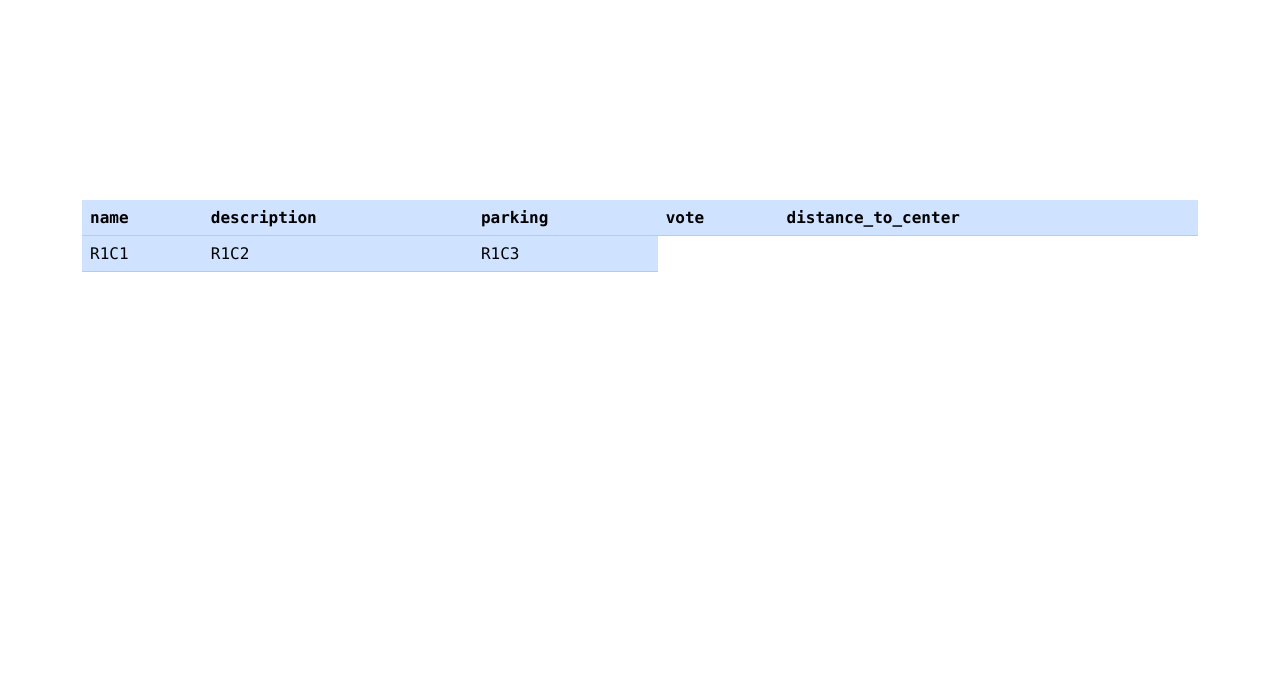
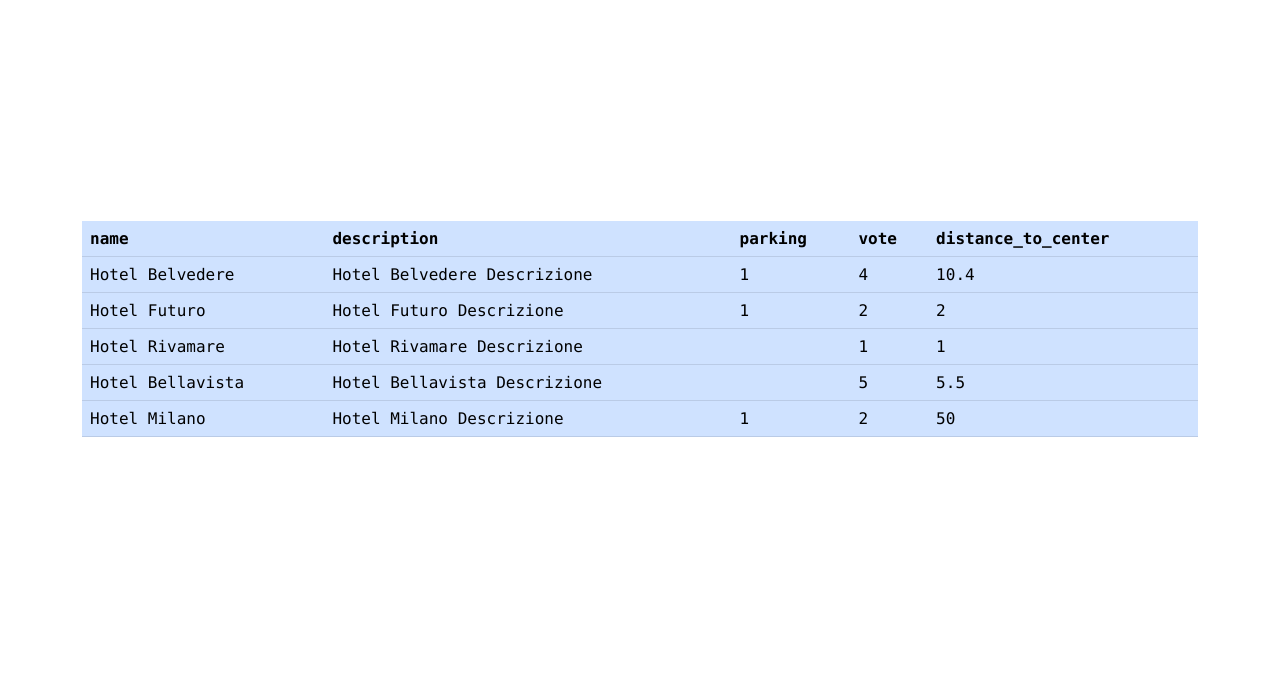
Before and after one commit to Richter96/php-hotel, a PHP site: page / in a window 1280 px wide. Shown: the part 220-897 px from the top of the page. Before the commit the page ends 492 px from the top, so only its background shows below. Run offline with PHP 8.4, Linux system fonts and the light colour scheme.

Commit message:
create structure table

```diff
--- a/index.php
+++ b/index.php
@@ -60,8 +60,9 @@ echo "<pre>";
 
     <!-- Bootstrap CSS v5.2.1 -->
     <link href="https://cdn.jsdelivr.net/npm/bootstrap@5.2.1/dist/css/bootstrap.min.css" rel="stylesheet" integrity="sha384-iYQeCzEYFbKjA/T2uDLTpkwGzCiq6soy8tYaI1GyVh/UjpbCx/TYkiZhlZB6+fzT" crossorigin="anonymous">
+</head>
 
-</head>
+
 
 <body>
     <div class="container-md">
@@ -75,12 +76,15 @@ echo "<pre>";
                     </tr>
                 </thead>
                 <tbody>
-                    <tr class="">
+                    <?php foreach ($hotels as $hotel) : ?>
+                        <tr class="">
+                            <?php foreach ($hotel as $key => $value) : ?>
+                                <td scope="row"> <?= $value ?></td>
+                            <?php endforeach ?>
+                        </tr>
+                    <?php endforeach ?>
 
-                        <td scope="row">R1C1</td>
-                        <td>R1C2</td>
-                        <td>R1C3</td>
-                    </tr>
+
                 </tbody>
             </table>
         </div>
```
